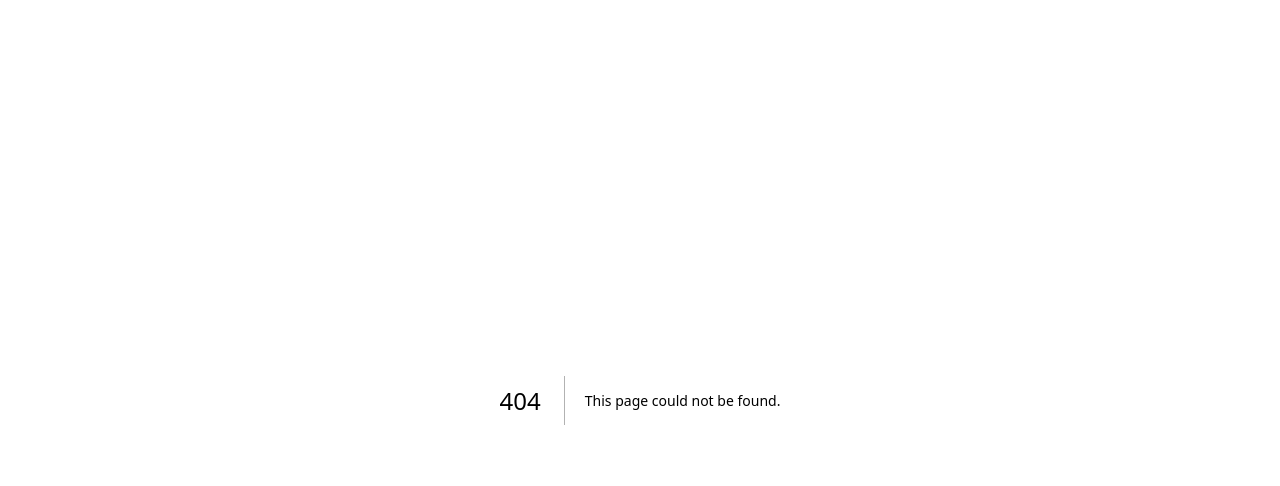
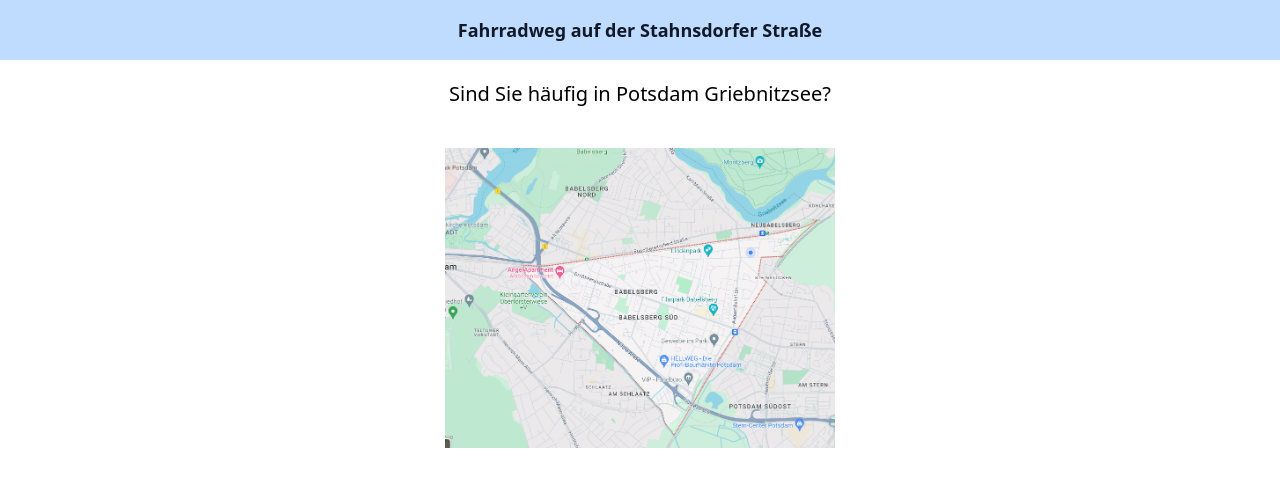
Before and after one commit to towntuner/towntuner, a Next.js app: page /submit/1 in a window 1280 px wide. Before the commit this address had no page. Shown: the top 486 px of the page. Built offline with nearby package versions, Linux system fonts and the light colour scheme.

Commit message:
first mockup

```diff
--- /dev/null
+++ b/src/pages/submit/[id].tsx
@@ -0,0 +1,70 @@
+import { GetServerSideProps, InferGetServerSidePropsType } from "next";
+import Image from "next/image";
+import mock_location from "./mock_location.png";
+
+interface Survey {
+  title: string;
+  description: string;
+  location: string;
+  image?: Blob;
+  deadline: string;
+  questions: {
+    question: string;
+    type: "multiple choice" | "text";
+  }[];
+}
+
+export const getServerSideProps = (async () => {
+  // Fetch data from external API
+  console.log("hello from getServerSideProps");
+  const survey: Survey = {
+    title: "Fahrradweg auf der Stahnsdorfer Straße",
+    description:
+      "Wir freuen uns, Ihnen mitteilen zu können, dass ein neuer Fahrradweg entlang der Stahnsdorfer Straße geplant ist, um die Mobilität und Sicherheit für alle Verkehrsteilnehmer zu verbessern. Dieses Projekt zielt darauf ab, den Radverkehr zu fördern und die Lebensqualität der Anwohner zu erhöhen. Der Fahrradweg wird eine sichere Route für Radfahrer bieten, die die Stahnsdorfer Straße nutzen möchten, sei es für den täglichen Pendelverkehr, den Schulweg oder Freizeitaktivitäten. Durch die Schaffung eines separaten Radwegs wird die Sicherheit für Radfahrer und Fußgänger erhöht, indem Konflikte mit dem motorisierten Verkehr reduziert werden. Das Projekt umfasst die Gestaltung eines breiten, gut beleuchteten und gut markierten Fahrradwegs, der den aktuellen Standards entspricht. Es wird auch Grünflächen und Bäume entlang des Weges integrieren, um eine angenehme Umgebung zu schaffen. Wir laden alle Anwohner ein, sich über das Projekt zu informieren und ihre Rückmeldungen zu geben, um sicherzustellen, dass der Fahrradweg die Bedürfnisse der Gemeinschaft bestmöglich erfüllt. Wir freuen uns darauf, gemeinsam zu einer sichereren und nachhaltigeren Verkehrslösung beizutragen.",
+    location: "Potsdam Griebnitzsee",
+    deadline: "24.12.2024",
+    questions: [
+      {
+        question: "Finden Sie es gut wenn der Fahrradweg gebaut wird?",
+        type: "multiple choice",
+      },
+      {
+        question:
+          "Haben Sie Sorgen oder Bedenken, wenn dieses Projekt umgesetzt wird?",
+        type: "text",
+      },
+    ],
+  };
+  // Pass data to the page via props
+  return { props: { survey } };
+}) satisfies GetServerSideProps<{ survey: Survey }>;
+
+function Banner(props: { title: string }) {
+  return (
+    <div className="relative isolate  gap-x-6 overflow-hidden bg-blue-200 px-6 py-2.5 ">
+      <h1 className="text-lg leading-10 text-gray-900 text-center">
+        <strong className="font-semibold">{props.title}</strong>
+      </h1>
+    </div>
+  );
+}
+
+export default function SubmissionPage({
+  survey,
+}: InferGetServerSidePropsType<typeof getServerSideProps>) {
+  console.log("hello from SubmissionPage");
+  return (
+    <main>
+      <Banner title={survey.title}></Banner>
+      <div className="grid justify-items-center">
+        <p className="text-xl m-5">Sind Sie häufig in {survey.location}?</p>
+        <Image
+          src={mock_location}
+          height={300}
+          alt="location mock"
+          className="m-5"
+        />
+      </div>
+    </main>
+  );
+}
--- a/src/styles/globals.css
+++ b/src/styles/globals.css
@@ -1,33 +1,3 @@
 @tailwind base;
 @tailwind components;
 @tailwind utilities;
-
-:root {
-  --foreground-rgb: 0, 0, 0;
-  --background-start-rgb: 214, 219, 220;
-  --background-end-rgb: 255, 255, 255;
-}
-
-@media (prefers-color-scheme: dark) {
-  :root {
-    --foreground-rgb: 255, 255, 255;
-    --background-start-rgb: 0, 0, 0;
-    --background-end-rgb: 0, 0, 0;
-  }
-}
-
-body {
-  color: rgb(var(--foreground-rgb));
-  background: linear-gradient(
-      to bottom,
-      transparent,
-      rgb(var(--background-end-rgb))
-    )
-    rgb(var(--background-start-rgb));
-}
-
-@layer utilities {
-  .text-balance {
-    text-wrap: balance;
-  }
-}
```
Also changed, not shown: src/pages/submit/mock_location.png (added).
